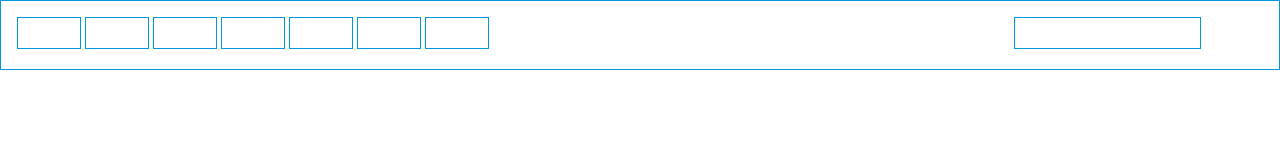
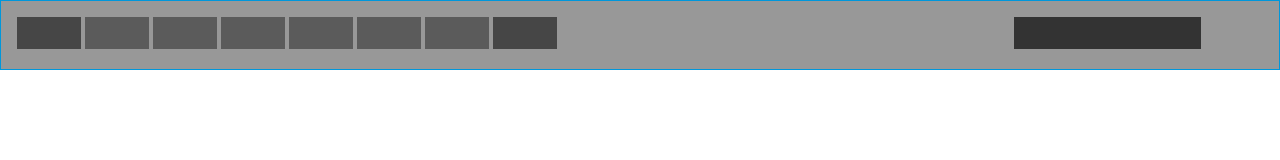
Before and after one commit to DejazmachMolla/smashing-magazine, a plain HTML site: page index.html in a window 1280 px wide. Drawn offline with Linux system fonts and the light colour scheme.

Commit message:
Ranked nav hierarchy

```diff
--- a/index.html
+++ b/index.html
@@ -9,17 +9,18 @@
 </head>
 
 <body>
-  <nav>
+  <nav class='important-6'>
     <ul>
-      <li></li>
-      <li></li>
-      <li></li>
-      <li></li>
-      <li></li>
-      <li></li>
-      <li></li>
+      <li class="important-3"></li>
+      <li class="important-5"></li>
+      <li class="important-5"></li>
+      <li class="important-5"></li>
+      <li class="important-5"></li>
+      <li class="important-5"></li>
+      <li class="important-5"></li>
+      <li class="important-3"></li>
     </ul>
-    <div class="input-box">
+    <div class="search-box important-1">
 
     </div>
   </nav>
--- a/styles.css
+++ b/styles.css
@@ -28,7 +28,6 @@ nav {
 }
 
 nav > div, nav li {
-  border: 1px solid var(--color-blue);
 
 }
 
@@ -38,7 +37,32 @@ nav li {
   display: inline-block;
 }
 
-.input-box {
+.important-1 {
+  background-color: var(--gray-1);
+}
+
+.important-2 {
+  background-color: var(--gray-2);
+}
+
+.important-3 {
+  background-color: var(--gray-3);
+}
+
+.important-4 {
+  background-color: var(--gray-4);
+}
+
+.important-5 {
+  background-color: var(--gray-5);
+}
+
+.important-6 {
+  background-color: var(--gray-6);
+}
+
+
+.search-box {
   width: 8rem;
   height: 2rem;
   width: 15%;
```
